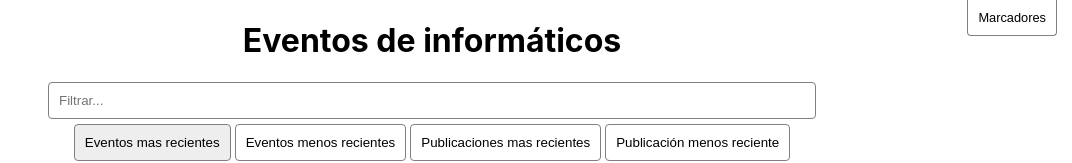
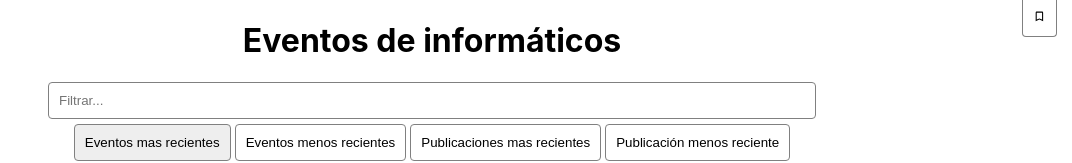
Before and after one commit to ilmoralito/developers-events, a React (Create React App) app: page / in a window 1280 px wide. Shown: the top 163 px of the page, without its empty margins (208-1280 px from the left). Built offline with nearby package versions, Linux system fonts and the light colour scheme.

Commit message:
Refactor bookmark toggle button

```diff
--- a/src/components/App.css
+++ b/src/components/App.css
@@ -294,16 +294,15 @@ tr:last-child td {
 
 /* bookmark toggle button */
 .bookmarkToggleButton {
+  border-top-right-radius: 0;
   border-top-left-radius: 0;
-  border-top-right-radius: 0;
   background-color: white;
+  font-size: 0.8em;
   border-top: none;
-  font-size: 0.8em;
   position: fixed;
   z-index: 100;
   right: 15px;
   top: 0;
-  transition: all 0.4s;
 }
 
 /* notification */
--- a/src/components/BookmarkToggleButton.js
+++ b/src/components/BookmarkToggleButton.js
@@ -1,4 +1,5 @@
 import React from "react";
+import { MdBookmark, MdBookmarkBorder } from "react-icons/md";
 
 const BookmarkToggleButton = ({
   onToggleBookmarkButton,
@@ -14,8 +15,7 @@ const BookmarkToggleButton = ({
       borderBottom: bookmarkButtonBorder
     }}
   >
-    {isBookmarking === null ? " " : isBookmarking ? "+ " : "- "}
-    Marcadores
+    {isBookmarking === null ? <MdBookmarkBorder /> : <MdBookmark />}
   </button>
 );
 
```
